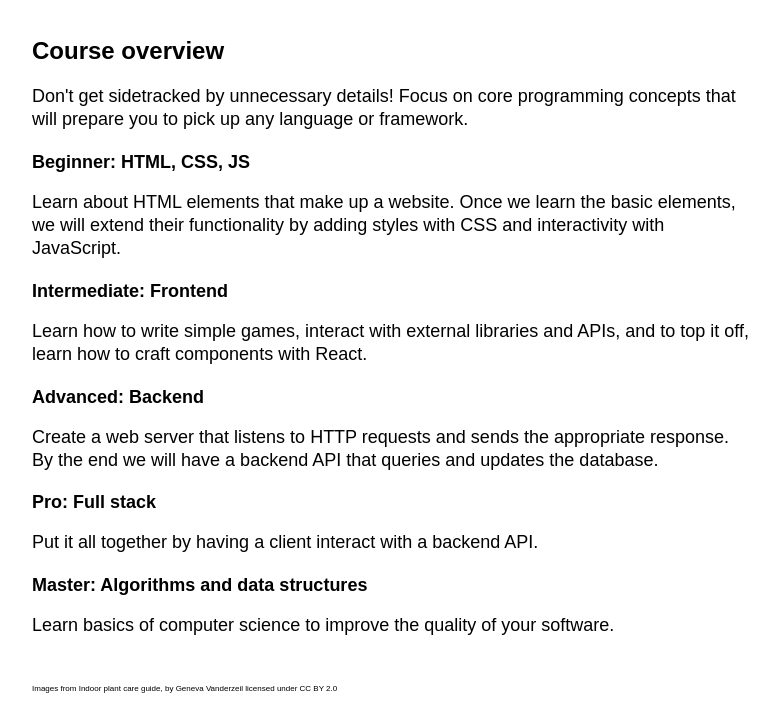
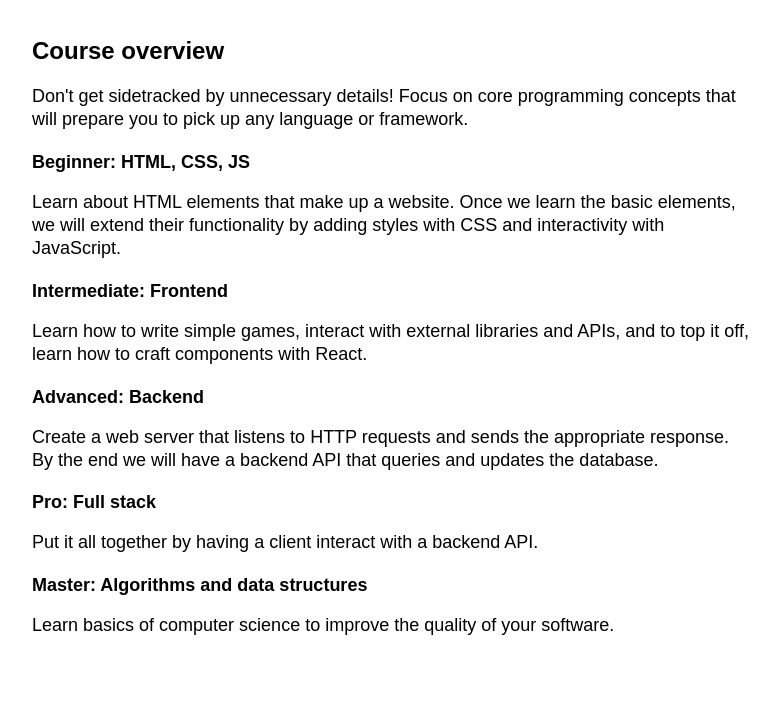
Before and after one commit to andyrewlee/corestandards, a Gatsby site: page / in a window 1280 px wide. Shown: the part 443-1146 px from the top of the page, without its empty margins (248-1027 px from the left). After the commit the page ends 1120 px from the top, so only its background shows below. Built offline with nearby package versions, Linux system fonts and the light colour scheme; Gatsby itself is replaced by a stand-in of ours.

Commit message:
Remove attribution for now until attribution pages are made

```diff
--- a/src/pages/index.js
+++ b/src/pages/index.js
@@ -22,10 +22,6 @@ const ImageContent = styled.div`
   margin-top: 40px;
   margin-left: 20px;
   width: 100%;
-`;
-
-const AttributionText = styled.span`
-  font-size: 8px;
 `;
 
 const Home = () => (
@@ -89,8 +85,6 @@ const Home = () => (
         </p>
       </CourseSlide>
     </BodySlide>
-
-    <AttributionText>Images from Indoor plant care guide, by Geneva Vanderzeil licensed under CC BY 2.0</AttributionText>
   </PageTemplate>
 );
 
```
